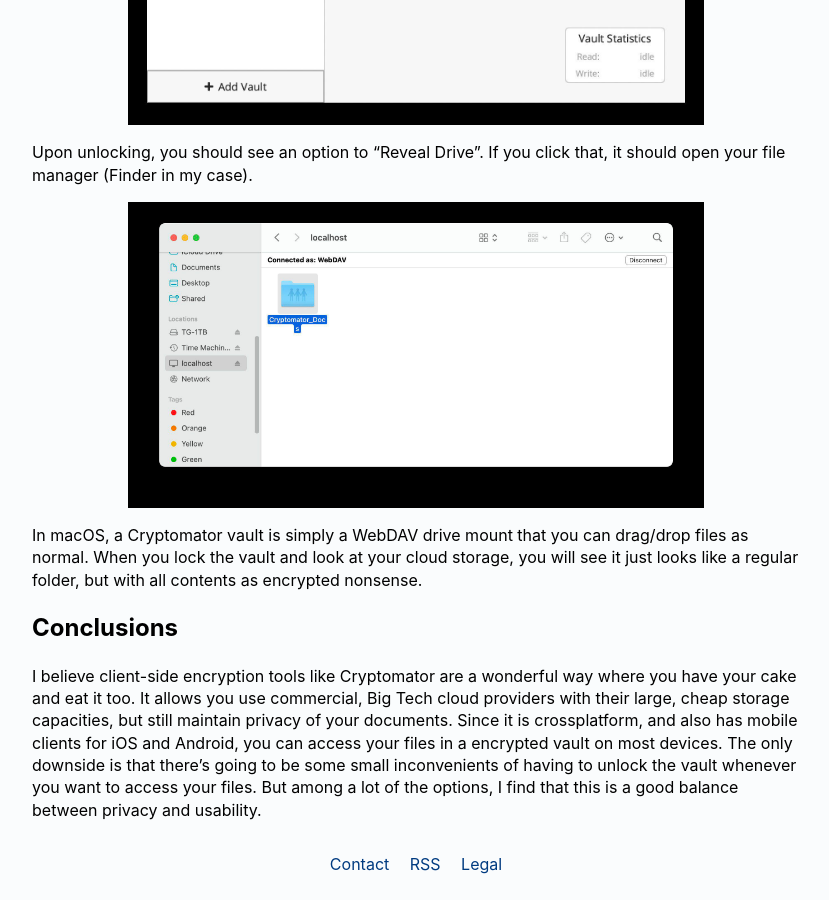
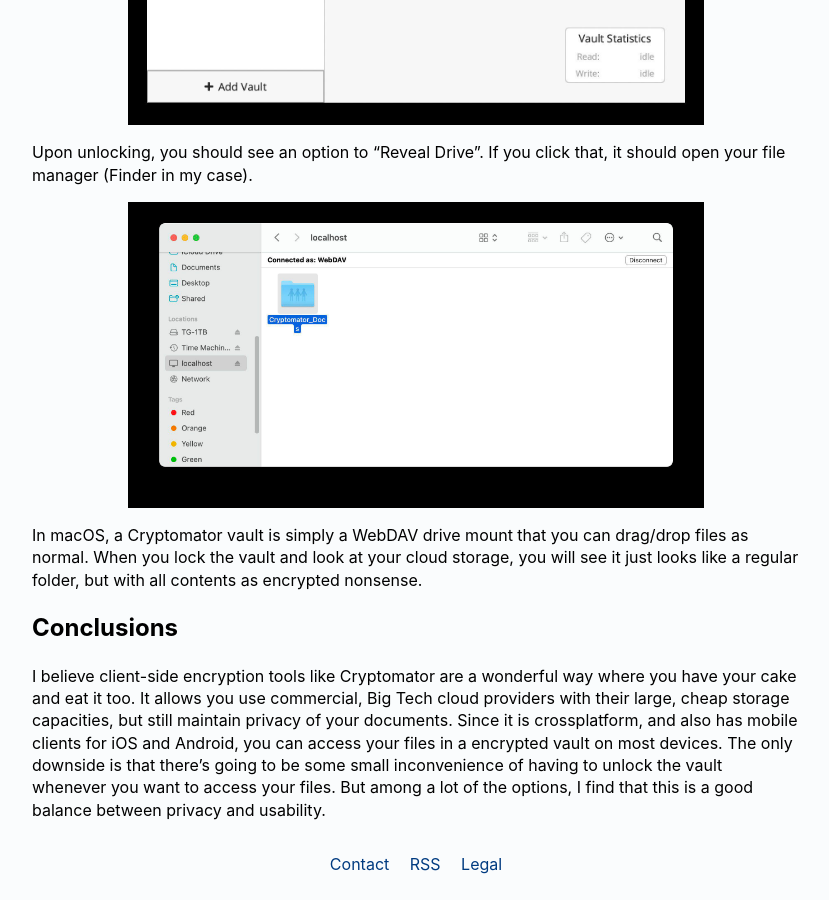
Before and after one commit to danesnick/old_website, a Jekyll site: the page built from _posts/2021-12-27-UsingCryptomator-for-Cheap-Private-Cloud-Storage.markdown, in a window 1280 px wide and 900 px high, scrolled down 6420 px. Shown: the whole window, without its empty margins (224-1053 px from the left). Built offline with Jekyll 4.4.1, drawn with Linux system fonts in a browser that asks for light colours; some of the changed text lies outside the part shown.

Commit message:
Changed wording and fixed typo

```diff
--- a/_posts/2021-12-27-UsingCryptomator-for-Cheap-Private-Cloud-Storage.markdown
+++ b/_posts/2021-12-27-UsingCryptomator-for-Cheap-Private-Cloud-Storage.markdown
@@ -107,4 +109,4 @@
 
 ## Conclusions
 
-I believe client-side encryption tools like Cryptomator are a wonderful way where you have your cake and eat it too. It allows you use commercial, Big Tech cloud providers with their large, cheap storage capacities, but still maintain privacy of your documents. Since it is crossplatform, and also has mobile clients for iOS and Android, you can access your files in a encrypted vault on most devices. The only downside is that there's going to be some small inconvenients of having to unlock the vault whenever you want to access your files. But among a lot of the options, I find that this is a good balance between privacy and usability.
+I believe client-side encryption tools like Cryptomator are a wonderful way where you have your cake and eat it too. It allows you use commercial, Big Tech cloud providers with their large, cheap storage capacities, but still maintain privacy of your documents. Since it is crossplatform, and also has mobile clients for iOS and Android, you can access your files in a encrypted vault on most devices. The only downside is that there's going to be some small inconvenience of having to unlock the vault whenever you want to access your files. But among a lot of the options, I find that this is a good balance between privacy and usability.
```
Also changed, not shown: other parts of _posts/2021-12-27-UsingCryptomator-for-Cheap-Private-Cloud-Storage.markdown (+3 -1 lines).
